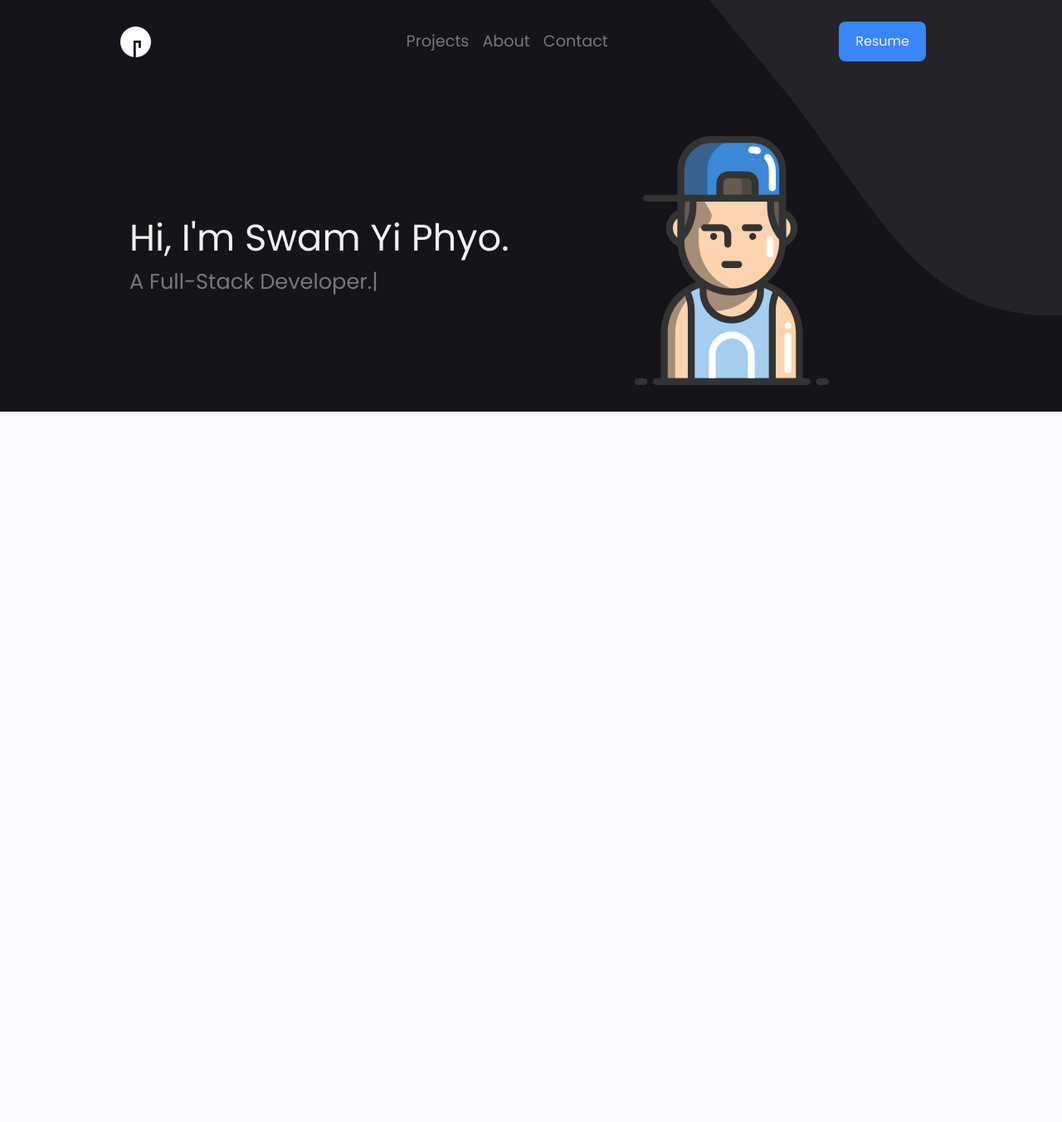
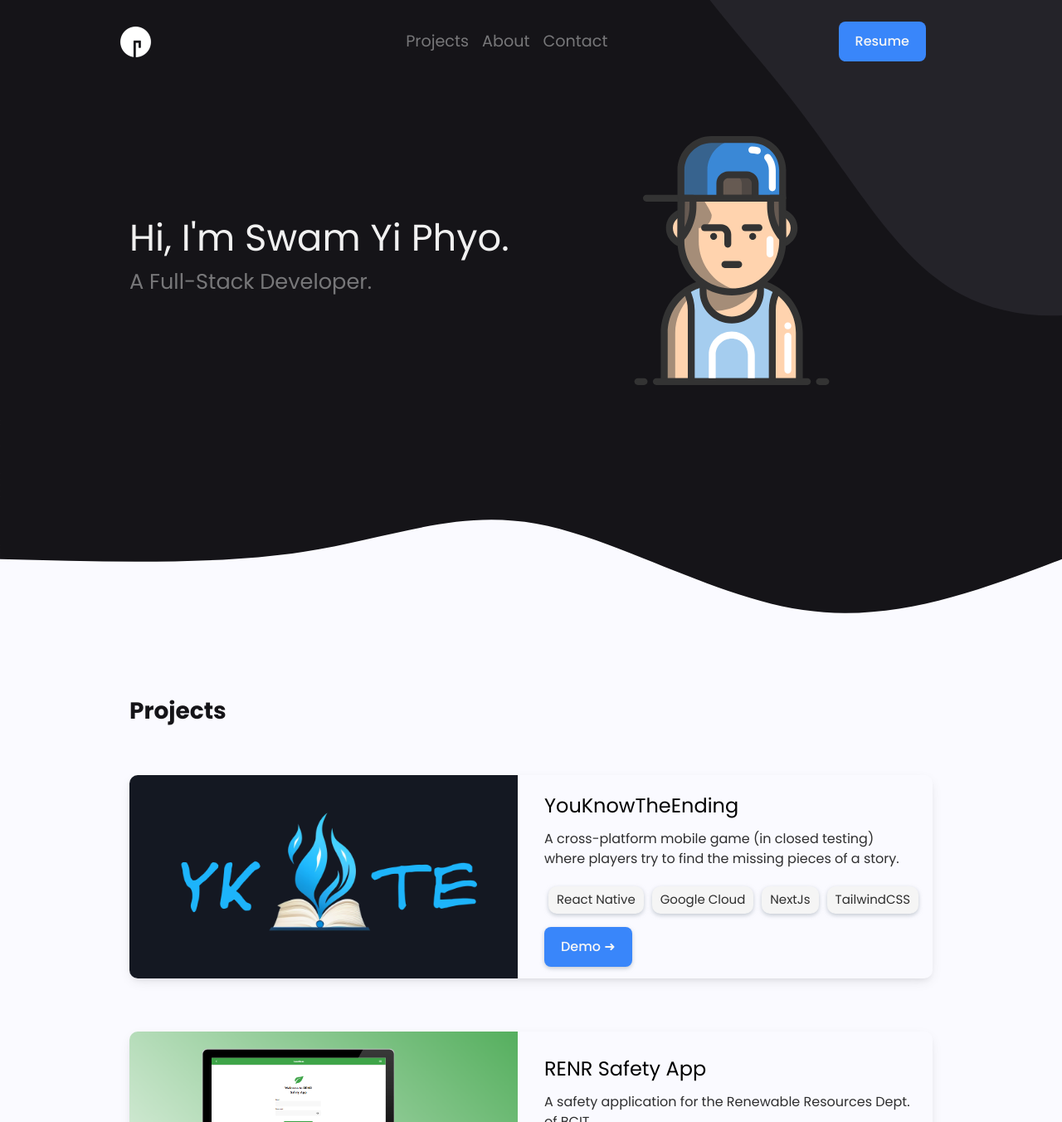
Before and after one commit to fisheeesh/portfolio_v1, a React (Vite) app: page / in a window 1280 px wide. Shown: the top 1352 px of the page at 83% size. Before the commit the page ends 800 px from the top, so only its background shows below. Built offline with nearby package versions, Linux system fonts and the light colour scheme.

Commit message:
projects section completed

```diff
--- a/src/components/Header/Header.jsx
+++ b/src/components/Header/Header.jsx
@@ -3,7 +3,7 @@ import { FaBars } from "react-icons/fa";
 
 export default function Header({ toggle }) {
     return (
-        <div className='Container p-0'>
+        <div className='max-w-[1000px] px-4 mx-auto w-[90%]' style={{padding: 0}}>
             <nav className='bg-transparent h-[100px] flex items-center justify-between z-[10]'>
                 <div>
                     {/* <h1 className="text-white font-extrabold text-3xl">syp.</h1> */}
--- a/src/components/Hero/Hero.jsx
+++ b/src/components/Hero/Hero.jsx
@@ -1,5 +1,6 @@
+/* eslint-disable no-unused-vars */
 import { useState } from 'react';
-import ScrollAnimation from 'react-animate-on-scroll';
+import { motion } from 'framer-motion';
 import { TypeAnimation } from 'react-type-animation';
 import DropDown from '../DropDown/DropDown';
 import Header from '../Header/Header';
@@ -10,22 +11,48 @@ export default function Hero() {
     const [showSubtitle, setShowSubtitle] = useState(false);
     const [showScrollDown, setShowScrollDown] = useState(false);
 
-    const toggle = () => {
-        setIsOpen(!isOpen);
+    const toggle = () => setIsOpen(!isOpen);
+
+    const fadeIn = {
+        hidden: { opacity: 0 },
+        visible: { opacity: 1, transition: { duration: 0.8, ease: 'easeOut' } },
+    };
+
+    const flipInX = {
+        hidden: {
+            opacity: 0,
+            rotateX: -90,
+            transformPerspective: 600,
+        },
+        visible: {
+            opacity: 1,
+            rotateX: 0,
+            transformPerspective: 600,
+            transition: {
+                duration: 0.8,
+                ease: 'easeOut',
+            },
+        },
     };
 
     return (
         <main>
             <DropDown isOpen={isOpen} toggle={toggle} />
             <Header toggle={toggle} />
+
             <div className='hero-container pb-8 pt-16 pr-4 pl-4 mx-auto flex flex-col'>
                 <div className='hero-wrapper flex flex-col lg:flex-row '>
                     <div className='hero-left'>
-                        <ScrollAnimation animateIn="fadeIn" >
+                        <motion.div
+                            variants={fadeIn}
+                            initial="hidden"
+                            whileInView="visible"
+                            viewport={{ once: true }}
+                        >
                             <TypeAnimation
                                 cursor={false}
                                 sequence={[
-                                    'Hi, I\'m Swam Yi Phyo.',
+                                    "Hi, I'm Swam Yi Phyo.",
                                     () => setShowSubtitle(true)
                                 ]}
                                 speed={{ type: "keyStrokeDelayInMs", value: 150 }}
@@ -39,7 +66,6 @@ export default function Hero() {
                                         500,
                                         'A Full-Stack Developer.',
                                         1000,
-                                        // 'A BCIT graduate.',
                                         'I design and code beautifully simple things, and I love what I do.',
                                         1000,
                                         'A problem solver.',
@@ -67,10 +93,6 @@ export default function Hero() {
                                         "You're uh... still here?",
                                         1000,
                                         "Ok, this has been fun, but I'm gonna restart the loop now...",
-                                        // 1000,
-                                        // "Or...",
-                                        // 1000,
-                                        // "Or... I could scroll you by force! Muahaha!",
                                         1000,
                                         "See ya! :)",
                                         500,
@@ -81,19 +103,33 @@ export default function Hero() {
                                     repeat={Infinity}
                                 />
                             }
-                        </ScrollAnimation>
+                        </motion.div>
                     </div>
+
                     <div className='flex-1 flex justify-center'>
-                        <ScrollAnimation animateIn="fadeIn">
+                        <motion.div
+                            variants={fadeIn}
+                            initial="hidden"
+                            whileInView="visible"
+                            viewport={{ once: true }}
+                        >
                             <img
                                 className='w-auto h-[300px]'
                                 src="/man-svgrepo-com.svg"
                                 alt="man-svgrepo"
                             />
-                        </ScrollAnimation>
+                        </motion.div>
                     </div>
                 </div>
-                {showScrollDown && <ScrollAnimation animateIn="flipInX" offset={0}>
+
+                {showScrollDown &&
+                    <motion.div
+                        initial="hidden"
+                        whileInView="visible"
+                        viewport={{ once: true, amount: 0 }}
+                        variants={flipInX}
+                        style={{ transformStyle: 'preserve-3d', perspective: 600 }}
+                    >
                         <LinkScroll className='scroll-down' to="projects" id="scrollDown">
                             <div className='flex items-center text-[1.3rem] text-[#f6f6f6]'>
                                 Scroll down
@@ -104,8 +140,9 @@ export default function Hero() {
                                 />
                             </div>
                         </LinkScroll>
-                </ScrollAnimation>}
+                    </motion.div>
+                }
             </div>
         </main>
-    )
+    );
 }
--- /dev/null
+++ b/src/components/Projects/ProjectCard/ProjectCard.jsx
@@ -0,0 +1,49 @@
+import { ProjectList } from "../../../data/ProjectData";
+import ScrollAnimation from "react-animate-on-scroll";
+
+export default function ProjectCard() {
+    return (
+        <>
+            {ProjectList.map((list, index) => (
+                <ScrollAnimation animateIn="animate__fadeIn" key={index}>
+                    <div className="grid gap-8 mb-16 grid-cols-1 pb-8 overflow-hidden rounded-[10px] shadow-custom min-[992px]:grid-cols-2 min-[992px]:border-b-0 min-[992px]:pb-0">
+                        <div className="justify-self-center h-full">
+                            <img className="object-cover" src={list.img} alt={list.name} />
+                        </div>
+                        <div className="flex flex-col justify-center items-center min-[992px]:items-start mt-4">
+                            <h4 className="text-[1.5rem] font-normal">{list.title}</h4>
+                            <p className="font-normal max-w-[95%] mt-2.5 mb-4 text-[#000000D0] text-center min-[992px]:text-start">{list.description}</p>
+                            <div className="flex flex-wrap justify-center min-[992px]:justify-start">
+                                {list.tech_stack.map((tech, index) => (
+                                    <div className="rounded-[10px] text-[#000000D0] cursor-default shadow-[0px_2px_5px_rgba(160,170,180,0.6)] bg-[#f5f5f5] py-[5px] px-2.5 m-[5px] flex items-center justify-center text-[15px] font-normal " key={index}>{tech}</div>
+                                ))}
+                            </div>
+                            <div className="h-[70px] flex items-center">
+                                {list.github_url.length > 0 && (
+                                    <a
+                                        className="btn SecondaryBtn btn-shadow"
+                                        href={list.github_url}
+                                        target="_blank"
+                                        rel="noopener noreferrer"
+                                    >
+                                        Github
+                                    </a>
+                                )}
+                                {list.demo_url.length > 0 && (
+                                    <a
+                                        className="btn PrimaryBtn btn-shadow"
+                                        href={list.demo_url}
+                                        target="_blank"
+                                        rel="noopener noreferrer"
+                                    >
+                                        Demo ➜
+                                    </a>
+                                )}
+                            </div>
+                        </div>
+                    </div>
+                </ScrollAnimation>
+            ))}
+        </>
+    )
+}
--- /dev/null
+++ b/src/components/Projects/Projects.jsx
@@ -0,0 +1,29 @@
+import ProjectCard from './ProjectCard/ProjectCard'
+
+export default function Projects() {
+    return (
+        <>
+            <svg
+                height="100%"
+                width="100%"
+                id="svg"
+                viewBox="0 0 1440 400"
+                xmlns="http://www.w3.org/2000/svg"
+            >
+                <path
+                    d="M 0,400 C 0,400 0,200 0,200 C 114.35714285714289,156.53571428571428 228.71428571428578,113.07142857142858 351,131 C 473.2857142857142,148.92857142857142 603.4999999999998,228.25 713,248 C 822.5000000000002,267.75 911.2857142857144,227.92857142857142 1029,210 C 1146.7142857142856,192.07142857142858 1293.3571428571427,196.03571428571428 1440,200 C 1440,200 1440,400 1440,400 Z"
+                    stroke="none"
+                    strokeWidth="0"
+                    fill="#151418ff"
+                    transform="rotate(-180 720 200)"
+                ></path>
+            </svg>
+            <div className="ProjectWrapper" id="projects">
+                <div className="Container">
+                    <div className="SectionTitle">Projects</div>
+                    <ProjectCard />
+                </div>
+            </div>
+        </>
+    )
+}
--- a/src/index.css
+++ b/src/index.css
@@ -2,6 +2,7 @@
 
 @theme {
     --font-sans: "Poppins", "sans-serif";
+    --shadow-custom: 0 5px 15px -3px rgba(0, 0, 0, 0.1), 0 4px 6px -2px rgba(0, 0, 0, 0.05);
 }
 
 @layer base {
@@ -80,14 +81,6 @@
     }
 }
 
-.btn {
-    border-radius: 8px;
-    cursor: pointer;
-    transition: all 0.2s ease-in-out;
-    font-weight: 400;
-    outline: none;
-}
-
 .btn-shadow {
     box-shadow: 0px 2px 5px rgba(160, 170, 180, 0.6);
 
@@ -95,13 +88,6 @@
 
 .btn-shadow:hover {
     box-shadow: 0px 3px 8px rgba(160, 170, 180, 0.9);
-}
-
-.PrimaryBtn {
-    padding: 12px 20px;
-    border: none;
-    background: rgb(57, 134, 250);
-    color: #f6f6f6;
 }
 
 .SecondaryBtn {
@@ -121,7 +107,7 @@
 }
 
 .Container {
-    max-width: 1032px;
+    max-width: 1000px;
     padding-right: 1rem;
     padding-left: 1rem;
     width: 90%;
--- a/src/pages/Home.jsx
+++ b/src/pages/Home.jsx
@@ -1,10 +1,12 @@
 import React from 'react'
 import Hero from '../components/Hero/Hero'
+import Projects from '../components/Projects/Projects'
 
 export default function Home() {
     return (
         <>
             <Hero />
+            <Projects />
         </>
     )
 }
--- a/src/pages/layout/AppLayout.jsx
+++ b/src/pages/layout/AppLayout.jsx
@@ -2,8 +2,8 @@ import { Outlet } from "react-router-dom";
 
 export default function AppLayout() {
     return (
-        <main>
+        <>
             <Outlet />
-        </main>
+        </>
     )
 }
```
Lines whose indentation alone changed are shown as unchanged.
